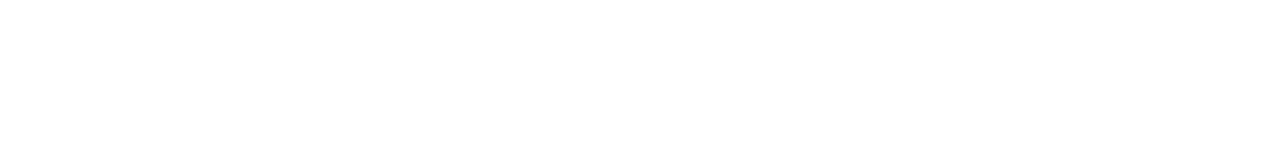
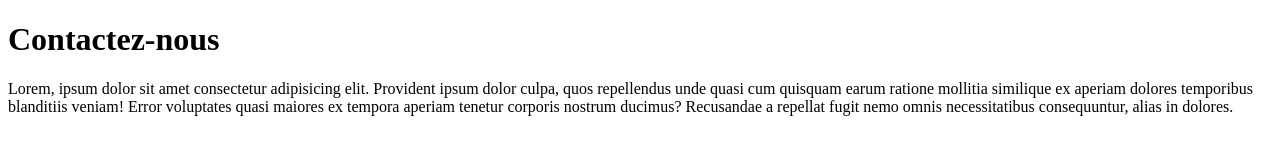
Before and after one commit to Gauthier-2496648/Travail_equipe, a plain HTML site: page Contact.html in a window 1280 px wide. Drawn offline with Linux system fonts and the light colour scheme.

Commit message:
Ajout texte dans contact

```diff
--- a/Contact.html
+++ b/Contact.html
@@ -5,5 +5,15 @@
     <meta name="viewport" content="width=device-width, initial-scale=1.0" />
     <title>Contact</title>
   </head>
-  <body></body>
+  <body>
+    <h1>Contactez-nous</h1>
+    <p>
+      Lorem, ipsum dolor sit amet consectetur adipisicing elit. Provident ipsum
+      dolor culpa, quos repellendus unde quasi cum quisquam earum ratione
+      mollitia similique ex aperiam dolores temporibus blanditiis veniam! Error
+      voluptates quasi maiores ex tempora aperiam tenetur corporis nostrum
+      ducimus? Recusandae a repellat fugit nemo omnis necessitatibus
+      consequuntur, alias in dolores.
+    </p>
+  </body>
 </html>
```
